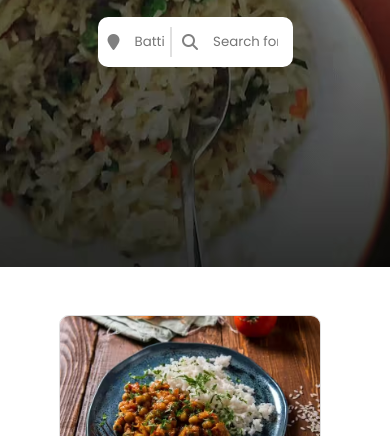
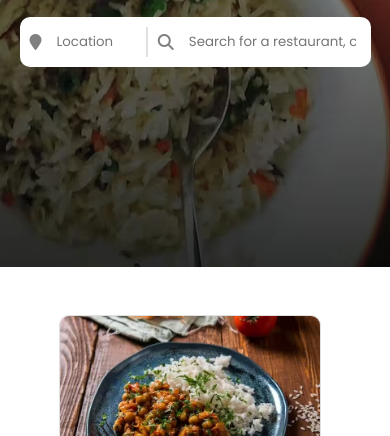
Before and after one commit to Amjad137/Zomato_Clone, a plain HTML site: page index.html in a window 390 px wide. Shown: the part 408-844 px from the top of the page. Drawn offline with Linux system fonts and the light colour scheme.

Commit message:
Updated Media Query

```diff
--- a/index.html
+++ b/index.html
@@ -53,7 +53,7 @@
                 <h1 class="HeroSectionTitle">Discover the best food & drinks in Hampi-Hospet</h1>
 
                 <div class="HeroInputContainer">
-                    <i class="fa fa-location-pin"></i><input type="text" class="LocationInputContainer" placeholder="Batticaloa"/>
+                    <i class="fa fa-location-pin"></i><input type="text" class="LocationInputContainer" placeholder="Location"/>
                     <i class="fa fa-search"></i><input type="text" class="SearchInputContainer" placeholder="Search for a restaurant, cuisine or a dish">
                 </div>
             </div>
--- a/style.css
+++ b/style.css
@@ -482,6 +482,10 @@ width: 100%;
     .FooterNavigationContainer{
         grid-template-columns: repeat(3, 1fr);
     }
+
+    .HeroInputContainer{
+        width: 90%;
+    }
 }
 
 @media only screen and (max-width: 500px){
```
